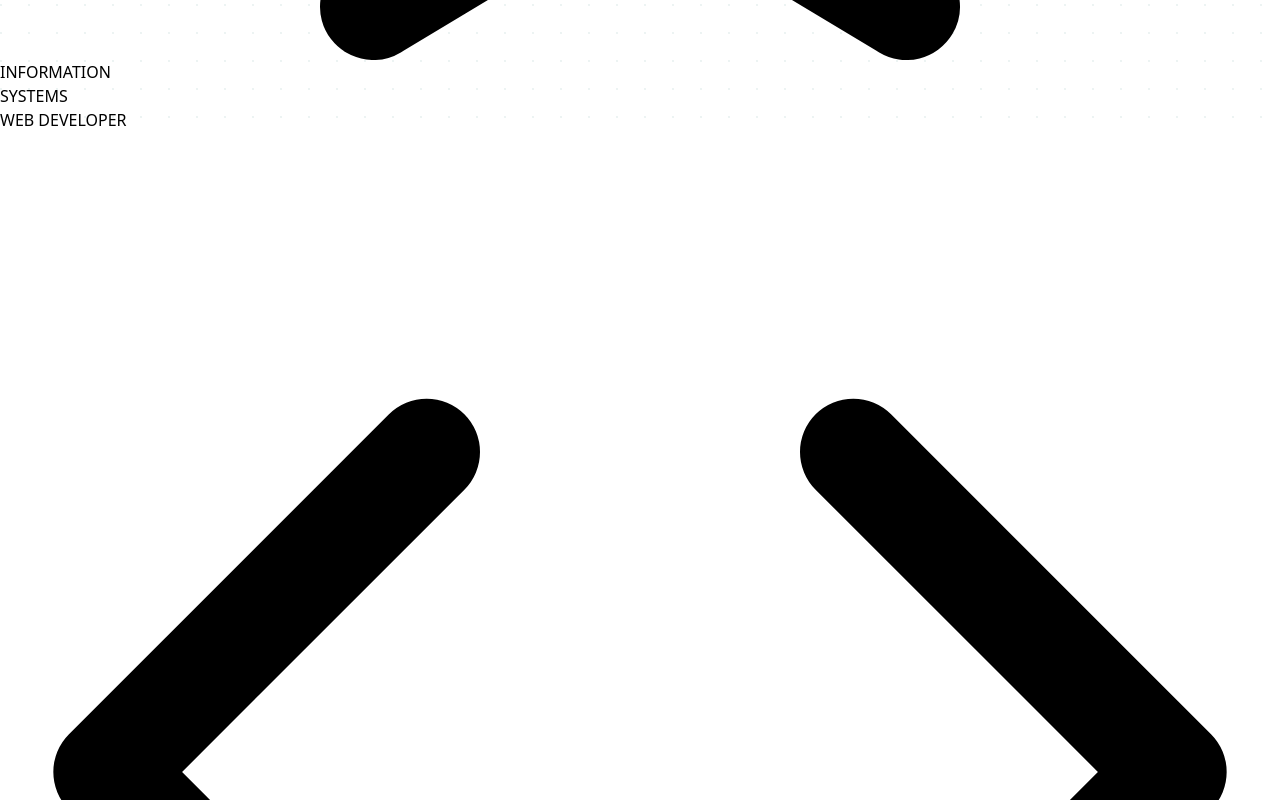
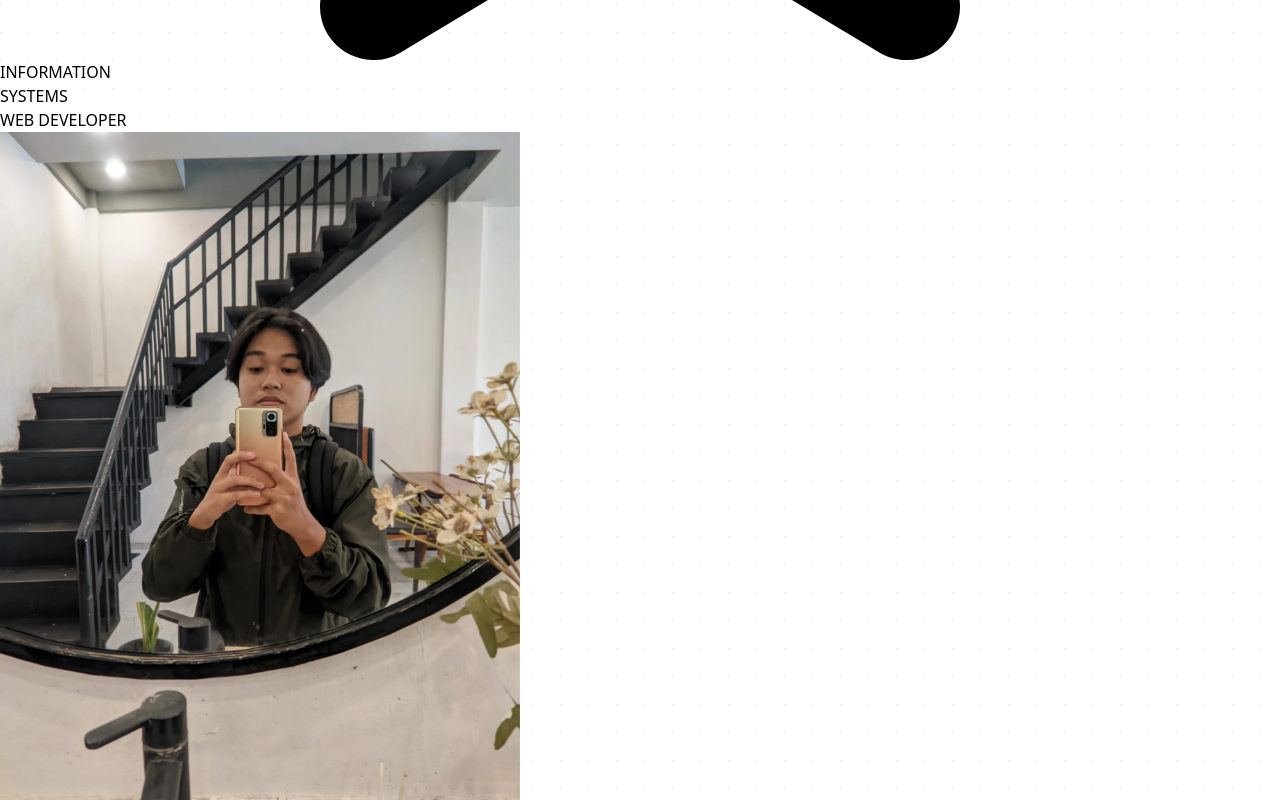
Before and after one commit to najaandika/portfolio, a React (Vite) app: page / in a window 1280 px wide. Shown: the part 2740-3540 px from the top of the page. Built offline with nearby package versions, Linux system fonts and the light colour scheme.

Commit message:
Improve portfolio performance signals

```diff
--- a/index.html
+++ b/index.html
@@ -4,6 +4,7 @@
     <meta charset="UTF-8" />
     <link rel="icon" type="image/svg+xml" href="/favicon.svg?v=2" />
     <meta name="viewport" content="width=device-width, initial-scale=1.0" />
+    <link rel="preload" as="image" href="/images/hero.webp" fetchpriority="high" />
     <title>Naja Andika - Web Developer Portfolio</title>
     <meta name="description" content="Portfolio Naja Andika, Information Systems graduate and web developer building responsive web apps, clean interfaces, and practical digital workflows with React, Laravel, and Tailwind CSS." />
     <meta name="author" content="Naja Andika" />
@@ -50,7 +51,11 @@
     </script>
     <link rel="preconnect" href="https://fonts.googleapis.com" />
     <link rel="preconnect" href="https://fonts.gstatic.com" crossorigin />
-    <link href="https://fonts.googleapis.com/css2?family=Poppins:wght@400;500;600;700&family=Caveat:wght@600&family=Inter:wght@500&display=swap" rel="stylesheet" />
+    <link rel="preload" as="style" href="https://fonts.googleapis.com/css2?family=Poppins:wght@400;500;600;700&family=Caveat:wght@600&family=Inter:wght@500&display=swap" />
+    <link href="https://fonts.googleapis.com/css2?family=Poppins:wght@400;500;600;700&family=Caveat:wght@600&family=Inter:wght@500&display=swap" rel="stylesheet" media="print" onload="this.media='all'" />
+    <noscript>
+      <link href="https://fonts.googleapis.com/css2?family=Poppins:wght@400;500;600;700&family=Caveat:wght@600&family=Inter:wght@500&display=swap" rel="stylesheet" />
+    </noscript>
   </head>
   <body>
     <div id="root"></div>
--- a/src/App.jsx
+++ b/src/App.jsx
@@ -1,9 +1,11 @@
+import { lazy, Suspense } from 'react';
 import Hero from './components/Hero';
-import Skills from './components/Skills';
-import Education from './components/Education';
-import Projects from './components/Projects';
-import Certifications from './components/Certifications';
 import Footer from './components/Footer';
+
+const Skills = lazy(() => import('./components/Skills'));
+const Education = lazy(() => import('./components/Education'));
+const Projects = lazy(() => import('./components/Projects'));
+const Certifications = lazy(() => import('./components/Certifications'));
 
 export default function App() {
   return (
@@ -11,10 +13,12 @@ export default function App() {
       <a href="#main-content" className="skip-link">Skip to main content</a>
       <main id="main-content" tabIndex="-1">
         <Hero />
-        <Skills />
-        <Education />
-        <Projects />
-        <Certifications />
+        <Suspense fallback={null}>
+          <Skills />
+          <Education />
+          <Projects />
+          <Certifications />
+        </Suspense>
       </main>
       <Footer />
     </div>
--- a/src/components/Hero.jsx
+++ b/src/components/Hero.jsx
@@ -161,7 +161,15 @@ export default function Hero() {
         </div>
 
         <div className="flex w-full lg:w-[40%] min-h-[340px] sm:min-h-[420px] lg:min-h-[650px] flex-col shrink-0 justify-end">
-          <div className="hero-enter-photo flex w-full h-[340px] sm:h-[420px] lg:h-[650px] flex-col shrink-0 bg-[url('/images/hero.webp')] bg-cover bg-no-repeat bg-center rounded-3xl shadow-[0px_20px_48px_rgba(8,47,61,0.13)] transition-transform duration-700 ease-[cubic-bezier(.22,1,.36,1)] hover:scale-[1.015]"></div>
+          <img
+            src="/images/hero.webp"
+            alt="Naja Andika"
+            width="520"
+            height="650"
+            fetchPriority="high"
+            decoding="async"
+            className="hero-enter-photo flex w-full h-[340px] sm:h-[420px] lg:h-[650px] shrink-0 object-cover object-center rounded-3xl shadow-[0px_20px_48px_rgba(8,47,61,0.13)] transition-transform duration-700 ease-[cubic-bezier(.22,1,.36,1)] hover:scale-[1.015]"
+          />
         </div>
       </div>
     </div></Reveal>
--- a/src/components/Reveal.jsx
+++ b/src/components/Reveal.jsx
@@ -25,8 +25,8 @@ export default function Reveal({ children, className = '', delay = 0 }) {
   return (
     <div
       ref={ref}
-      className={`will-change-transform transition-[opacity,transform,filter] duration-[850ms] ease-[cubic-bezier(.22,1,.36,1)] ${
-        visible ? 'opacity-100 translate-y-0 scale-100 blur-0' : 'opacity-0 translate-y-6 scale-[0.985] blur-[3px]'
+      className={`will-change-transform transition-[opacity,transform] duration-[700ms] ease-[cubic-bezier(.22,1,.36,1)] ${
+        visible ? 'opacity-100 translate-y-0 scale-100' : 'opacity-0 translate-y-5 scale-[0.985]'
       } ${className}`}
     >
       {children}
```
